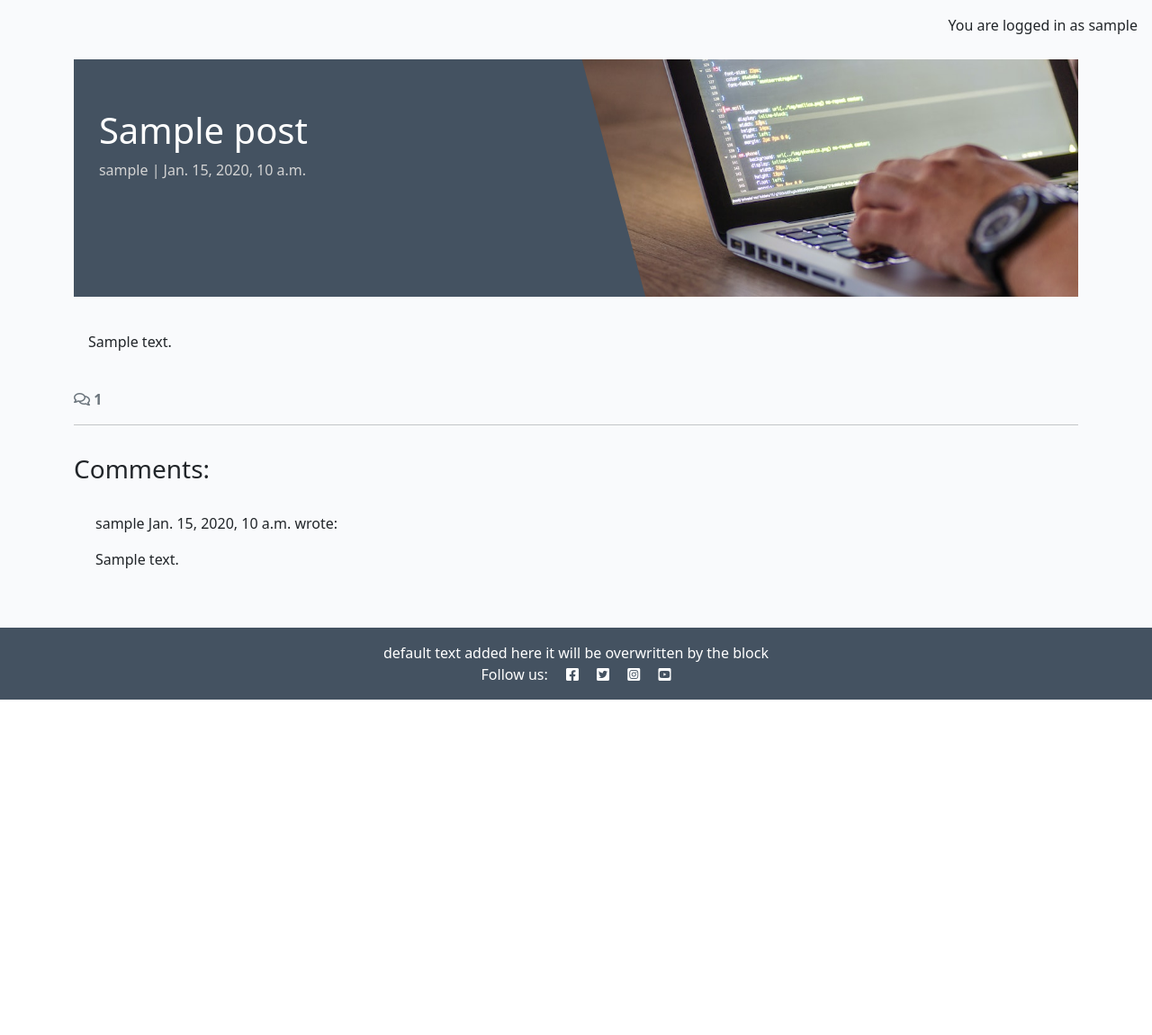
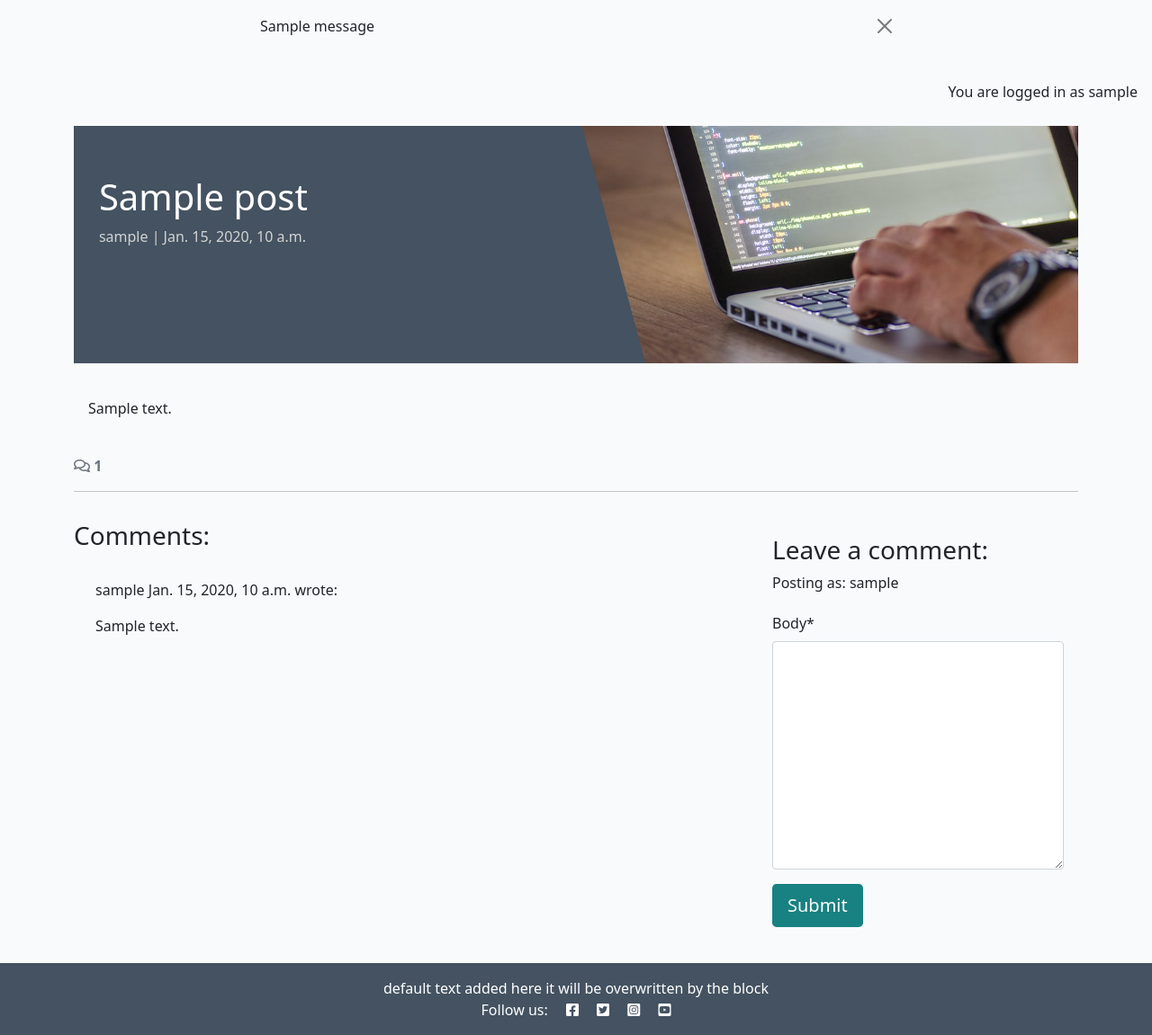
Before and after one commit to Sabri-bel/django-blog, a Django app: a page that uses templates/base.html in a window 1280 px wide. Shown: the part 60-1211 px from the top of the page at 90% size. Before the commit the page ends 838 px from the top, so only its background shows below. Run offline with Django 5.2, Linux system fonts and the light colour scheme; a user stored in the database is signed in; tables that the repository leaves empty hold one stand-in row (values such as "Sample post"); one stand-in notice (Sample message) is shown; some libraries are stand-ins or nearby versions.

Commit message:
add a comment box for signed users

```diff
--- /dev/null
+++ b/blog/forms.py
@@ -0,0 +1,8 @@
+from .models import Comment
+from django import forms
+
+
+class CommentForm(forms.ModelForm):
+    class Meta:
+        model = Comment
+        fields = ('body',)
--- a/blog/templates/blog/post_detail.html
+++ b/blog/templates/blog/post_detail.html
@@ -1,5 +1,6 @@
 {% extends 'base.html' %} {% block content %}
 {% load static %}
+{% load crispy_forms_tags %}
 
 <div class="masthead">
     <div class="container">
@@ -74,6 +75,24 @@
         {% endfor %}
       </div>
     </div>
+    <!-- Creating New Comments -->
+    <div class="col-md-4 card mb-4 mt-3">
+        <div class="card-body">
+          {% if user.is_authenticated %}
+          <h3>Leave a comment:</h3>
+          <p>Posting as: {{ user.username }}</p>
+          <form id="commentForm" method="post"
+            style="margin-top: 1.3em;">
+            {{ comment_form | crispy }}
+            {% csrf_token %}
+            <button id="submitButton" type="submit"
+              class="btn btn-signup btn-lg">Submit</button>
+          </form>
+          {% else %}
+          <p>Log in to leave a comment</p>
+          {% endif %}
+        </div>
+      </div>
   </div>
 </div>
 
--- a/blog/views.py
+++ b/blog/views.py
@@ -1,6 +1,8 @@
 from django.shortcuts import render, get_object_or_404
 from django.views import generic
+from django.contrib import messages
 from .models import Post
+from .forms import CommentForm
 
 
 # Create your views here.
@@ -29,6 +31,20 @@ def post_detail(request, slug): #slg param get the argument from urls.py post_de
     #  This dictionary is referred to as context.It is convention that the key name would be the same as the variable
     comments = post.comments.all().order_by("-created_on")
     comment_count = post.comments.filter(approved=True).count()
+
+    if request.method == "POST":
+        comment_form = CommentForm(data=request.POST)
+        if comment_form.is_valid():
+            comment = comment_form.save(commit=False)
+            comment.author = request.user
+            comment.post = post
+            comment.save()
+            messages.add_message(
+                request,
+                messages.SUCCESS,
+                'comment submitted and awaiting approval'
+            )
+    comment_form = CommentForm()
 #When the dictionary is sent to the template, we can then access its values using dot notation,
 # Because our post object only contains one database record,
 #we don't need a for loop to iterate through it in the template.
@@ -38,6 +54,7 @@ def post_detail(request, slug): #slg param get the argument from urls.py post_de
         {"post": post,
         "comments": comments,
         "comment_count": comment_count,
+        "comment_form": comment_form,
         }, #In our views file, we set the name of the object as post, e.g. {"post": post}.
         # So, in post_detail.html, we can now access its attribute
     )
--- a/codestar/settings.py
+++ b/codestar/settings.py
@@ -50,6 +50,8 @@ INSTALLED_APPS = [
     'allauth',
     'allauth.account',
     'allauth.socialaccount',
+    'crispy_forms',
+    'crispy_bootstrap5',
     'django_summernote',
     'blog',
     'about',
@@ -58,6 +60,9 @@ INSTALLED_APPS = [
 SITE_ID = 1 #1 means that django can handle miltple sites from one database
 LOGIN_REDIRECT_URL = '/'
 LOGOUT_REDIRECT_URL = '/'
+
+CRISPY_ALLOWED_TEMPLATE_PACKS = "bootstrap5"
+CRISPY_TEMPLATE_PACK = "bootstrap5"
 
 # middleware  sits between the request and the response, a bit like a specialised kind of view.
 # Middleware can modify a request prior to it hitting the view code and then modify the response after the view has created it.
--- a/requirements.txt
+++ b/requirements.txt
@@ -1,7 +1,9 @@
 asgiref==3.8.1
+crispy-bootstrap5==0.7
 dj-database-url==0.5.0
 Django==4.2.18
 django-allauth==0.57.2
+django-crispy-forms==2.3
 django-summernote==0.8.20.0
 gunicorn==20.1.0
 oauthlib==3.2.2
--- a/templates/base.html
+++ b/templates/base.html
@@ -72,7 +72,21 @@
             </div>
         </div>
     </nav>
-
+    <!-- displaying Django messages -->
+<div class="container">
+    <div class="row">
+      <div class="col-md-8 offset-md-2">
+        {% for message in messages %}
+        <div class="alert {{ message.tags }} alert-dismissible
+          fade show" id="msg" role="alert">
+          {{ message | safe }}
+          <button type="button" class="btn-close"
+            data-bs-dismiss="alert" aria-label="Close"></button>
+        </div>
+        {% endfor %}
+      </div>
+    </div>
+  </div>
     <main class="flex-shrink-0 main-bg">
         {% if user.is_authenticated %}
         <p class="text-end m-3">You are logged in as {{ user }}</p>
```
